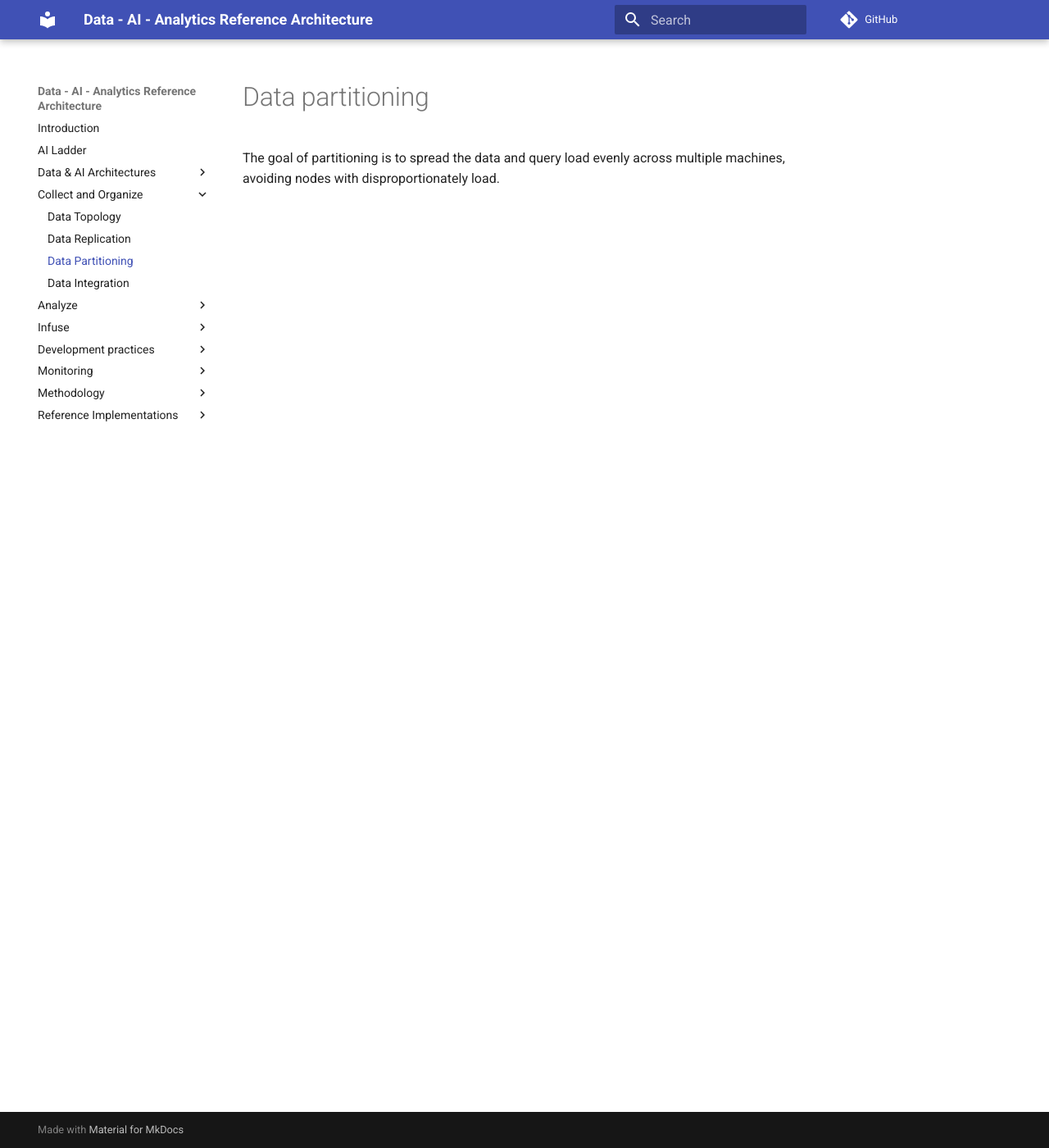
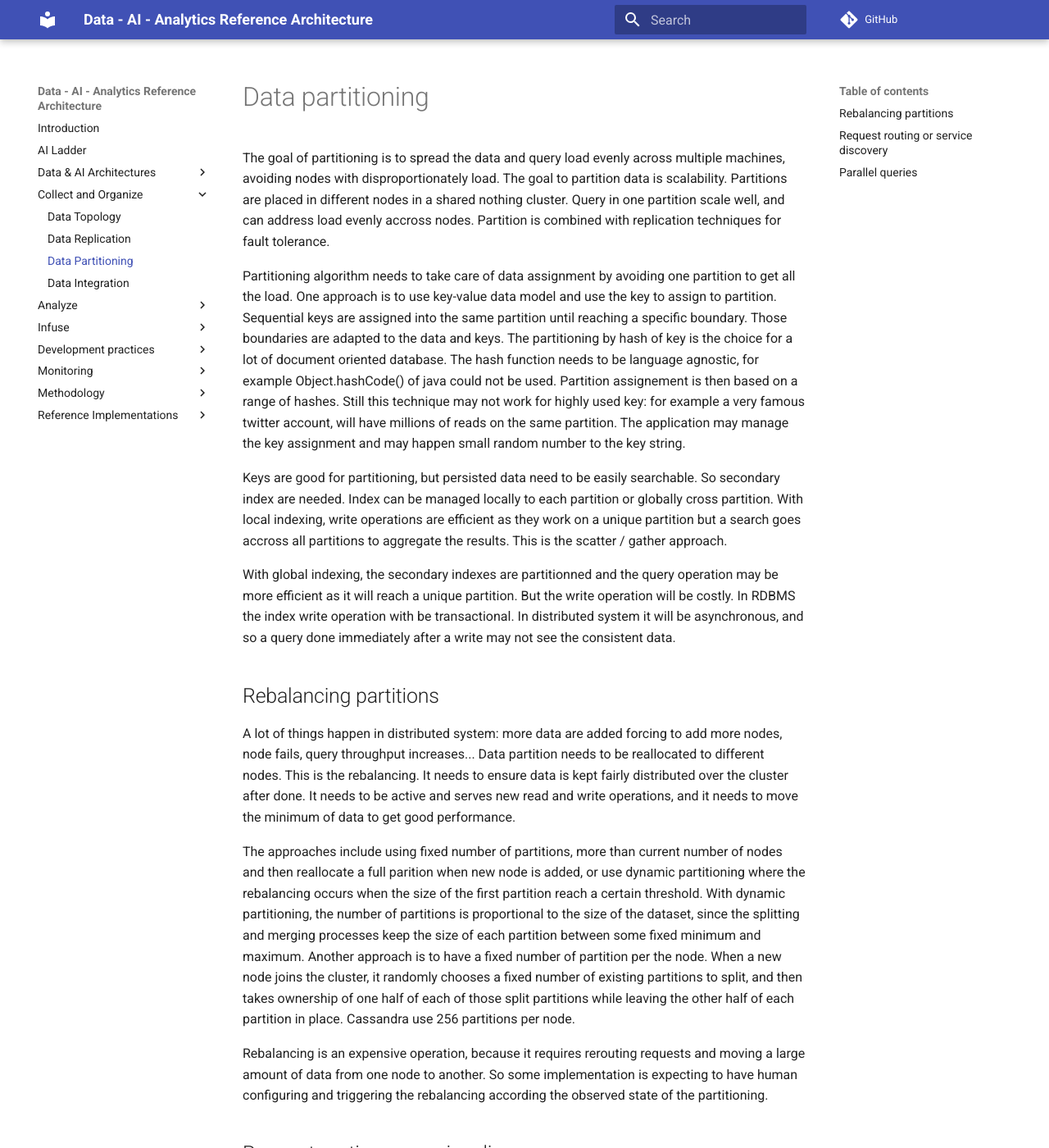
Before and after one commit to ibm-cloud-architecture/refarch-data-ai-analytics, an MkDocs documentation site: the page built from docs/data/data-partitioning.md, in a window 1280 px wide and 1400 px high. Shown: the whole window at 82% size. Built offline with MkDocs 1.6.1 and Material for MkDocs 9.7.7, drawn with Linux system fonts in a browser that asks for light colours; comment, search, counter and statistics services are not loaded; some of the changed text lies outside the part shown.

Commit message:
modify partitioning

```diff
--- a/docs/data/data-partitioning.md
+++ b/docs/data/data-partitioning.md
@@ -1,3 +1,38 @@
 # Data partitioning
 
 The goal of partitioning is to spread the data and query load evenly across multiple machines, avoiding nodes with disproportionately load.
+The goal to partition data is scalability. Partitions are placed in different nodes in a shared nothing cluster. Query in one partition scale well, and can address load evenly accross nodes.
+Partition is combined with replication techniques for fault tolerance.
+
+Partitioning algorithm needs to take care of data assignment by avoiding one partition to get all the load. One approach is to use key-value data model and use the key to assign to partition. Sequential keys are assigned into the same partition until reaching a specific boundary. Those boundaries are adapted to the data and keys. The partitioning by hash of key is the choice for a lot of document oriented database. The hash function needs to be language agnostic, for example Object.hashCode() of java could not be used. Partition assignement is then based on a range of hashes.
+Still this technique may not work for highly used key: for example a very famous twitter account, will have millions of reads on the same partition. The application may manage the key assignment and may happen small random number to the key string.
+
+Keys are good for partitioning, but persisted data need to be easily searchable. So secondary index are needed. Index can be managed locally to each partition or globally cross partition. With local indexing, write operations are efficient as they work on a unique partition but a search goes accross all partitions to aggregate the results. This is the scatter / gather approach.
+
+With global indexing, the secondary indexes are partitionned and the query operation may be more efficient as it will reach a unique partition. But the write operation will be costly. In RDBMS the index write operation with be transactional. In distributed system it will be asynchronous, and so a query done immediately after a write may not see the consistent data.
+
+## Rebalancing partitions
+
+A lot of things happen in distributed system: more data are added forcing to add more nodes, node fails, query throughput increases... Data partition needs to be reallocated to different nodes. This is the rebalancing. It needs to ensure data is kept fairly distributed over the cluster after done. It needs to be active and serves new read and write operations, and it needs to move the minimum of data to get good performance.
+
+The approaches include using fixed number of partitions, more than current number of nodes and then reallocate a full parition when new node is added, or use dynamic partitioning where the rebalancing occurs when the size of the first partition reach a certain threshold.
+With dynamic partitioning, the number of partitions is proportional to the size of the dataset, since the splitting and merging processes keep the size of each partition between some fixed minimum and maximum.
+Another approach is to have a fixed number of partition per the node. When a new node joins the cluster, it randomly chooses a fixed number of existing partitions to split, and then takes ownership of one half of each of those split partitions while leaving the other half of each partition in place. Cassandra use 256 partitions per node.
+
+Rebalancing is an expensive operation, because it requires rerouting requests and moving a large amount of data from one node to another. So some implementation is expecting to have human configuring and triggering the rebalancing according the observed state of the partitioning.
+
+## Request routing or service discovery
+
+How a client find data in partition and node?
+
+Against, there are different approaches:
+
+* client can contact any node, and if a node getting the request does not have the data, it forwards to another node that may respond to it, so the first node passes the reply to the client.
+* client sends the request to a routing agent, which determines which node to reach. It is a partition aware load balancer.
+* client is aware of the parition to node assignment so it can contact the node directly.
+
+On each case partition rebalancing impacts the routing. There are some complex protocol to achieve consensus. Zookeeper is a coordination system to keep track of the cluster metadata. Another approach is to use a gossip protocol to dissimate changes of the cluster state between nodes.
+
+## Parallel queries
+
+In analytics we need to perform complex queries combining filtering, joins, grouping by and aggregates. Massively parallel processing is used to split the query into stages and partitions to be executed in parallel.
```
Also changed, not shown: docs/data/data-integration.md (line endings or trailing spaces).
